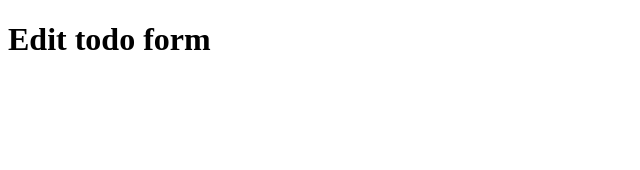
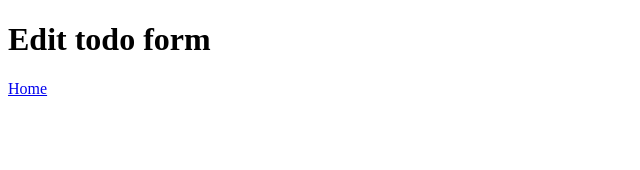
Before and after one commit to Nielam-Dass/Todo-App-Collection, a React (Vite) app in the folder todo_apps/001-react-ts-app/: page /edit in a window 1280 px wide. Shown: the top 170 px of the page, without its empty margins (0-640 px from the left). Built offline with nearby package versions, Linux system fonts and the light colour scheme.

Commit message:
Added navigation implementation for edit buttons

```diff
--- a/todo_apps/001-react-ts-app/src/EditTodoForm.tsx
+++ b/todo_apps/001-react-ts-app/src/EditTodoForm.tsx
@@ -1,9 +1,11 @@
 import { JSX } from "react";
+import { Link } from "react-router-dom";
 
 function EditTodoForm(): JSX.Element {
     return (
         <>
             <h1>Edit todo form</h1>
+            <Link to={"/"}>Home</Link>
         </>
     )
 }
--- a/todo_apps/001-react-ts-app/src/TodoTable.tsx
+++ b/todo_apps/001-react-ts-app/src/TodoTable.tsx
@@ -2,6 +2,7 @@ import { JSX, ReactNode } from "react";
 import TodoRow from "./TodoRow";
 import Task from "./Task";
 import "./todo-list-styles.css"
+import { useNavigate } from "react-router-dom";
 
 interface TodoTableProps {
     tasks: Task[];
@@ -9,12 +10,14 @@ interface TodoTableProps {
 }
 
 function TodoTable(props: TodoTableProps): JSX.Element {
+    const navigate = useNavigate();
+
     const handleRemoveTask = (index: number): void => {
         props.deleteTodo(index);
     }
 
     const handleEditTask = (index: number) => {
-        throw new Error("handleEditTask function not implemented yet");
+        navigate("/edit");
     }
 
     if(props.tasks.length==0){
```
